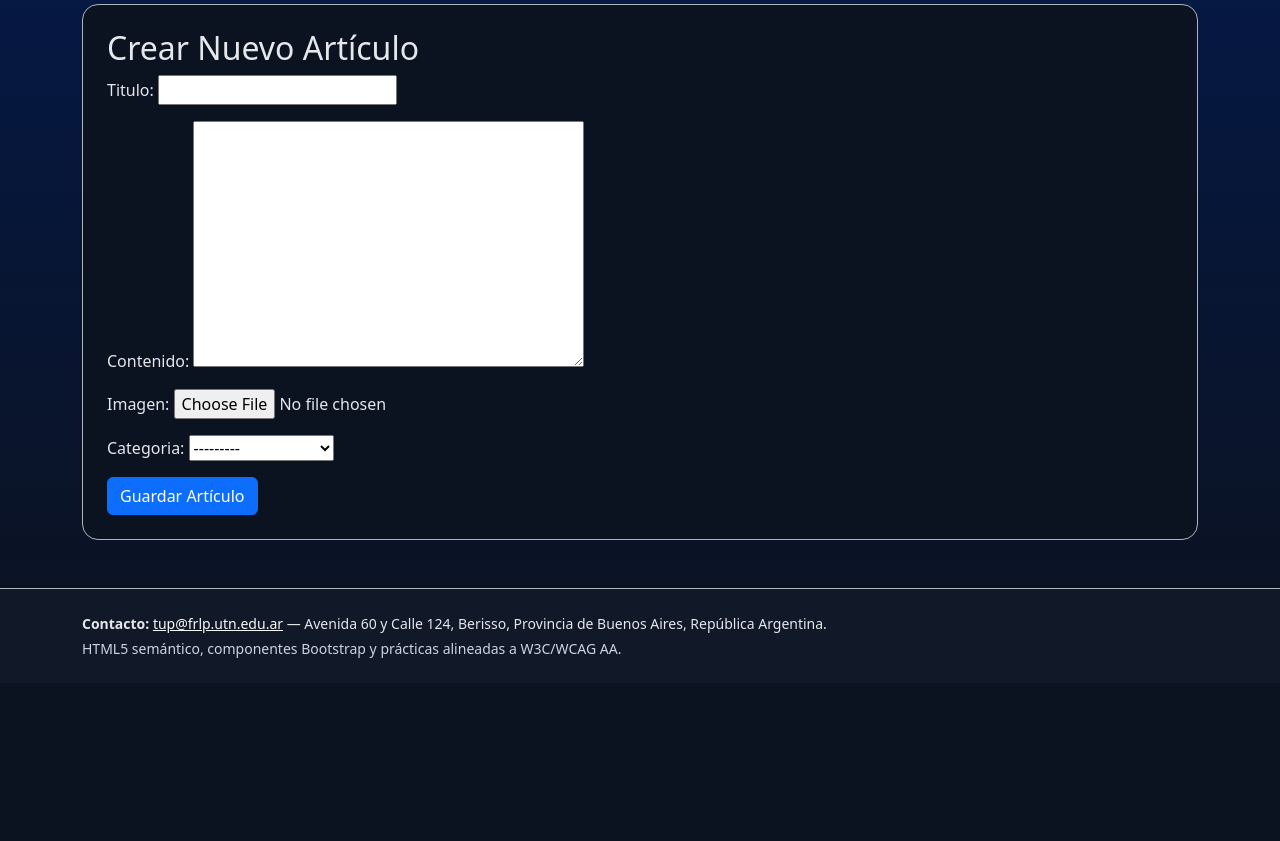
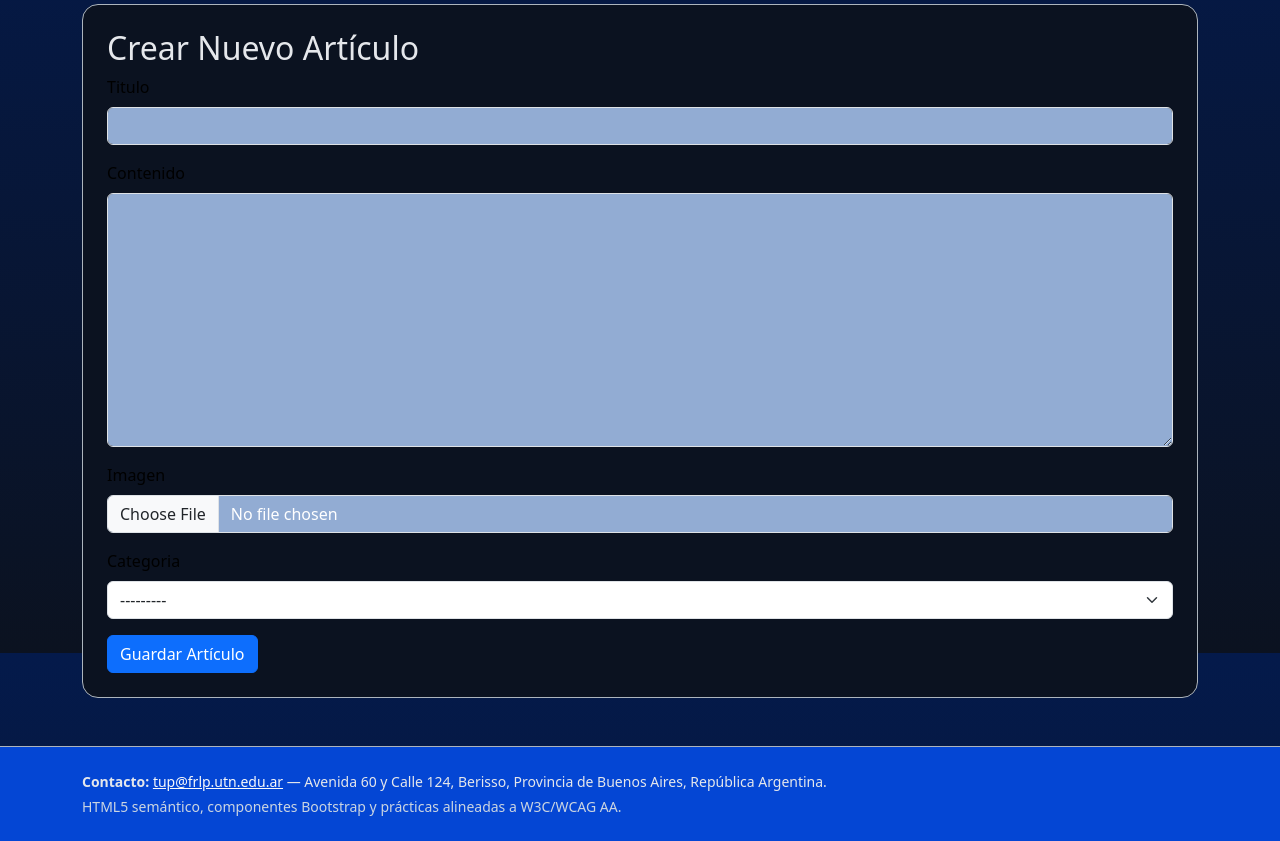
Before and after one commit to Lawcito/academic_blog, a Django app: page /articulos/crear/ in a window 1280 px wide. Shown: the part 147-988 px from the top of the page. Before the commit the page ends 805 px from the top, so only its background shows below. Run offline with Django 5.2, Linux system fonts and the light colour scheme; a user stored in the database is signed in; data comes from the database, SQL or seed files in the repository; both versions use the stored data as it was after the commit.

Commit message:
fix css link

```diff
--- a/blog_academico/blog_academico/settings.py
+++ b/blog_academico/blog_academico/settings.py
@@ -105,6 +105,11 @@
 
 STATIC_URL = "static/"
 
+STATICFILES_DIRS = [
+    BASE_DIR / 'static',
+]
+
+
 # Default primary key field type
 # https://docs.djangoproject.com/en/5.2/ref/settings/#default-auto-field
 
--- a/blog_academico/blog_edicion/forms.py
+++ b/blog_academico/blog_edicion/forms.py
@@ -5,3 +5,9 @@
     class Meta:
         model = Articulo
         fields = ['titulo', 'contenido', 'imagen', 'categoria']
+        widgets = {
+            'titulo': forms.TextInput(attrs={'class': 'form-control '}),
+            'contenido': forms.Textarea(attrs={'class': 'form-control'}),
+            'categoria': forms.Select(attrs={'class': 'form-select '}),
+            'imagen': forms.ClearableFileInput(attrs={'class': 'form-control'}),
+        }
--- a/blog_academico/static/css/estilos.css
+++ b/blog_academico/static/css/estilos.css
@@ -36,7 +36,7 @@
 
 /* Footer */
 .bg-footer{
-  background: #111827; /* gris muy oscuro */
+  background: #0446d4; /* gris muy oscuro */
   color: #e5e7eb;
 }
 
@@ -60,6 +60,12 @@
 /* Navbar toggler visible en fondo oscuro */
 .navbar-dark .navbar-toggler-icon{
   filter: invert(1) grayscale(1);
+}
+
+/* Estilos de los formularios */
+form .form-control {
+    background-color: #92acd3 !important;
+    color: white !important;
 }
 
 /* Navegación responsive: en mobile, que los botones ocupen todo el ancho y se apilen */
--- a/blog_academico/templates/base.html
+++ b/blog_academico/templates/base.html
@@ -22,6 +22,7 @@
     <nav class="navbar navbar-expand-lg navbar-dark" style="background: hsla(221, 39%, 11%, 0.651); backdrop-filter: blur(8px);">
       <div class="container">
         <a class="navbar-brand d-inline-flex align-items-center" href="{% url 'home' %}">
+          <!-- Cambiar la imagen por otra en el navbar -->
           <img src="{% static 'img/logo2.png' %}" alt="Imagen del blog" style="height:100px;width:auto;">
           <span class="visually-hidden">Inicio</span>
         </a>
--- a/blog_academico/templates/blog_edicion/crear_articulo.html
+++ b/blog_academico/templates/blog_edicion/crear_articulo.html
@@ -2,9 +2,20 @@
 
 {% block content %}
   <h2>Crear Nuevo Artículo</h2>
-  <form method="post" enctype="multipart/form-data">
+  <form method="post " enctype="multipart/form-data">
     {% csrf_token %}
-    {{ form.as_p }}
+    {% for field in form %}
+      <div class="mb-3">
+        <label for="{{ field.id_for_label }}" class="form-label">{{ field.label }}</label>
+        {{ field }}
+        {% if field.help_text %}
+          <small style="color: #6c757d">{{ field.help_text }}</small>
+        {% endif %}
+        {% for error in field.errors %}
+          <div style="color: red;">{{ error }}</div>
+        {% endfor %}
+      </div>
+    {% endfor %}
     <button type="submit" class="btn btn-primary">Guardar Artículo</button>
   </form>
 {% endblock %}
```
Also changed, not shown: blog_academico/db.sqlite3, blog_academico/static/img/logo2.png (deleted).
